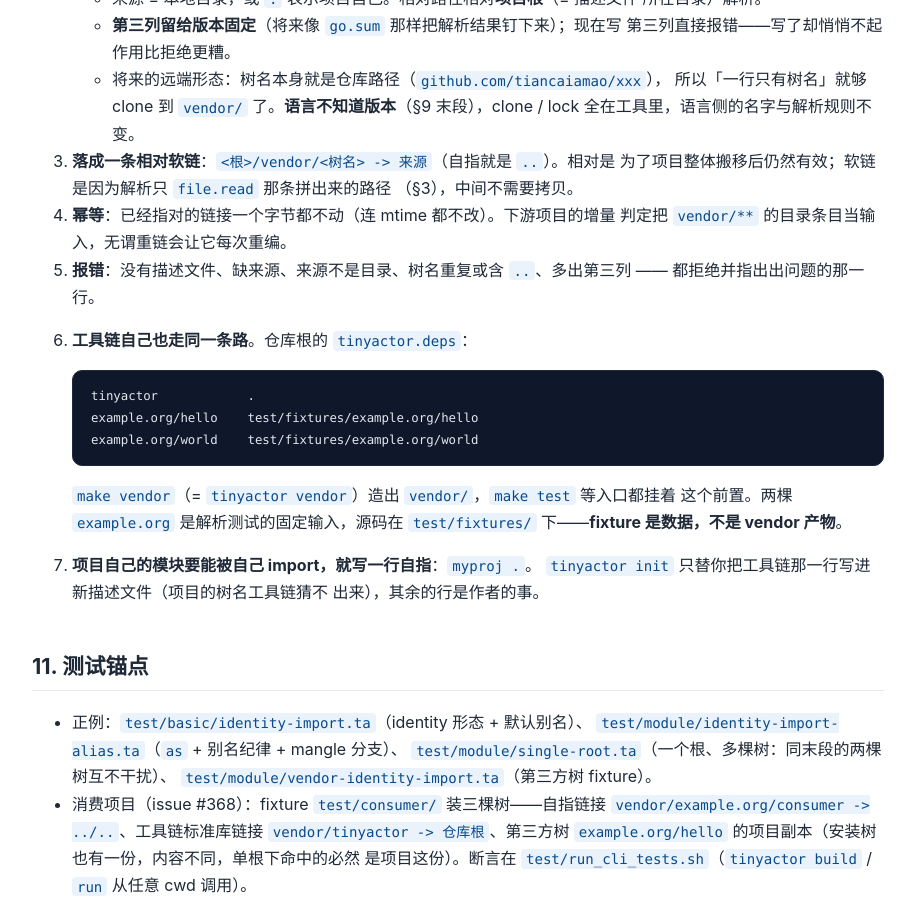
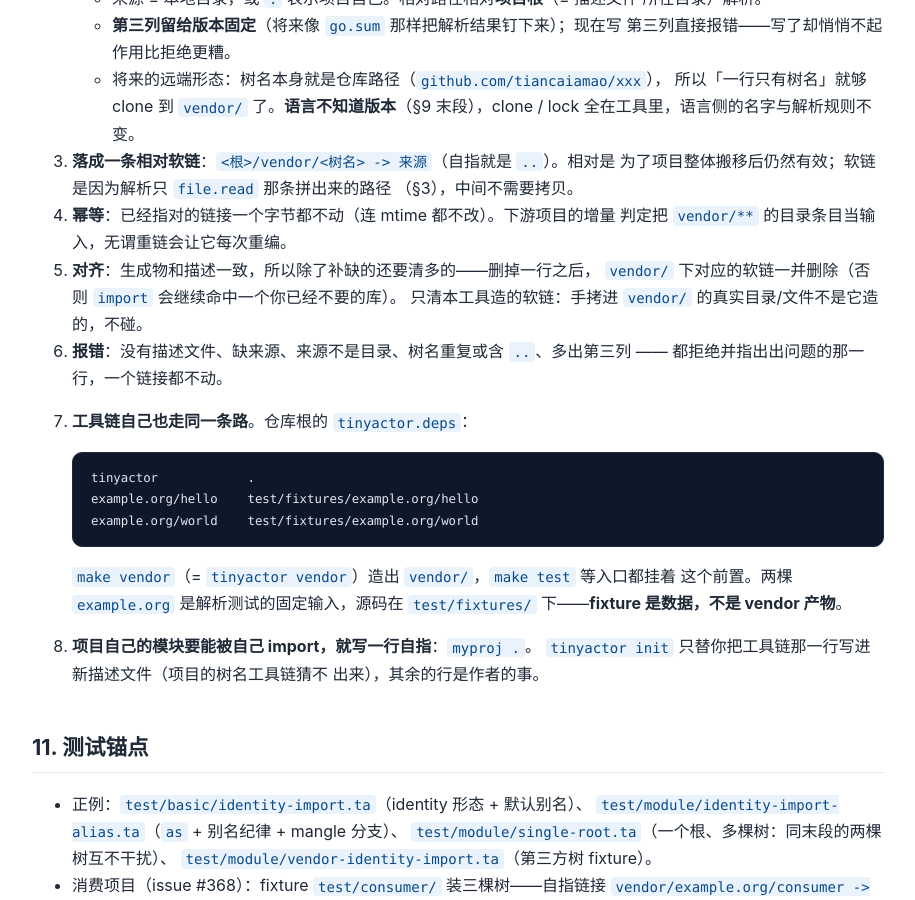
Before and after one commit to tiancaiamao/tinyactor, a Jekyll site: the page built from docs/modules.md, in a window 1280 px wide and 900 px high, scrolled down 4456 px. Shown: the whole window, without its empty margins (182-1097 px from the left). Built offline with Jekyll 4.4.1, drawn with Linux system fonts in a browser that asks for light colours; our own code applies the rules of GitHub Pages for plain Markdown files.

Commit message:
review 反馈：stat 跨平台写法 + 删行清链接 + 写错不动 vendor
三条都来自 PR #428 的自审：

1. `test/run_cli_tests.sh` 的幂等断言用了 `stat -f '%m%c'`：GNU 的 `-f` 不吃
   参数，`'%m%c'` 被当成文件操作数，往 stdout 吐一份**文件系统块**（Free 字节
   数随手变化）再 exit 1，于是 `||` 回退的 `%Y%Z` 拼在易变数据后面 —— CI 并行
   写盘时会误报「重写了链接」。改用紧贴式 `-f%m`（GNU 干净报错回退）→ `-c%Y`。

2. 生成只增不减：删掉一行 deps 后旧链接还在，`import` 继续命中一个已经不要的
   库，而命令还输出「已是最新」。现在补缺也清多：vendor/ 下不在描述文件里的
   软链删除并逐条打印；**只清本工具造的软链**，手拷进 vendor/ 的真实目录/文件
   不碰（不是它造的）。docs/modules.md §10 新增「对齐」一条。

3. 校验与生成分成两趟：`deps_entries` 先把描述文件校验并规范化成
   `<树名>\t<来源目录>`，`cmd_vendor` 再照着建链接。于是「描述文件写错 =
   vendor/ 一个字节都不动」，不会留下半套（此前单遍流式生成在坏行之前已经建过
   链接，与文档里「一个链接都不动」不符）。

验证：make -j8 test 全绿；CLI 测试 34 条 ok（新增「删行清链接 / 手拷目录不碰」
用例，stat 写法在 GNU stat 下实测只输出时间戳）。

````diff
--- a/docs/modules.md
+++ b/docs/modules.md
@@ -202,9 +202,12 @@ error: no vendor/ directory above /tmp/x.ta
    （§3），中间不需要拷贝。
 4. **幂等**：已经指对的链接一个字节都不动（连 mtime 都不改）。下游项目的增量
    判定把 `vendor/**` 的目录条目当输入，无谓重链会让它每次重编。
-5. **报错**：没有描述文件、缺来源、来源不是目录、树名重复或含 `..`、多出第三列
-   —— 都拒绝并指出出问题的那一行。
-6. **工具链自己也走同一条路**。仓库根的 `tinyactor.deps`：
+5. **对齐**：生成物和描述一致，所以除了补缺的还要清多的——删掉一行之后，
+   `vendor/` 下对应的软链一并删除（否则 `import` 会继续命中一个你已经不要的库）。
+   只清本工具造的软链：手拷进 `vendor/` 的真实目录/文件不是它造的，不碰。
+6. **报错**：没有描述文件、缺来源、来源不是目录、树名重复或含 `..`、多出第三列
+   —— 都拒绝并指出出问题的那一行，一个链接都不动。
+7. **工具链自己也走同一条路**。仓库根的 `tinyactor.deps`：
 
    ```
    tinyactor            .
````
Also changed, not shown: other parts of docs/modules.md (+1 -1 lines), 2 other files.
